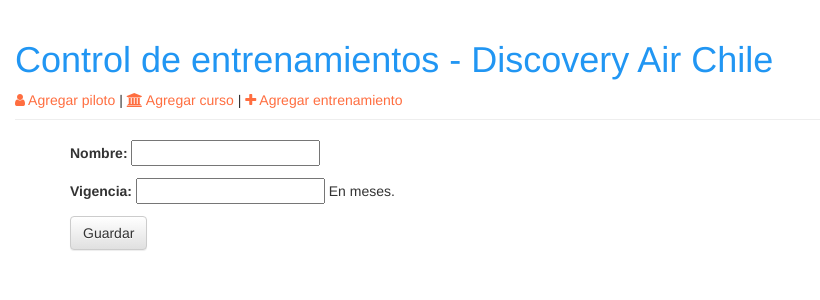
After one commit to Panchosama/training, a Django app: page /curso/new/ in a window 1280 px wide. The commit adds this page. Shown: the top 300 px of the page, without its empty margins (0-820 px from the left). Run offline with Django 3.2, Linux system fonts and the light colour scheme; some libraries are stand-ins or nearby versions.

Commit message:
Agregadas las plantillas y los formularios de llenado de tablas. Se inicia desarrollo de tabla general.

```diff
--- /dev/null
+++ b/training/forms.py
@@ -0,0 +1,21 @@
+from django import forms
+from .models import Entrenamiento, Piloto, Curso
+#from django.contrib.admin import widgets
+
+# Formulario Entrenamiento
+class EntrenamientoForm(forms.ModelForm):
+	class Meta:
+		model = Entrenamiento
+		fields = ("curso", "fecha", "piloto")
+
+# Formulario Piloto
+class PilotoForm(forms.ModelForm):
+	class Meta:
+		model = Piloto
+		fields = ('nombre','licencia')
+
+# Formulario Curso
+class CursoForm(forms.ModelForm):
+	class Meta:
+		model = Curso
+		fields = ('nombre', 'vigencia')
--- a/training/models.py
+++ b/training/models.py
@@ -44,15 +44,22 @@
 		return venc
 
 	def alerta(self):
+		dif=self.dif()
+		if dif > timezone.timedelta(days=31):
+			return "succ"
+		elif dif <= timezone.timedelta(days=30):
+			if dif > timezone.timedelta(days=1):
+				return "warn"
+			else:
+				return "dang"
+
+	def dif(self):
 		hoy=timezone.now().date()
 		ven=self.vencimiento()
+		return (ven-hoy)
 
-		if (ven-hoy) < timezone.timedelta(days=31):
-			return "warn"
-		elif (ven-hoy) < timezone.timedelta(0):
-			return "dang"
-		else:
-			return "succ"
+	# def ultimo(self):
+
 
 	# def vigencia(self):
 	# 	# Calculo el largo de la vigencia del curso, en días
--- a/training/templates/training/base.html
+++ b/training/templates/training/base.html
@@ -2,14 +2,19 @@
 <html>
 	<head>
 		<title>Sistema de control de formación</title>
-		<link rel="stylesheet" href="//maxcdn.bootstrapcdn.com/bootstrap/3.2.0/css/bootstrap.min.css">
-	    <link rel="stylesheet" href="//maxcdn.bootstrapcdn.com/bootstrap/3.2.0/css/bootstrap-theme.min.css">
+		<link rel="stylesheet" href="//maxcdn.bootstrapcdn.com/bootstrap/3.3.7/css/bootstrap.min.css">
+	    <link rel="stylesheet" href="//maxcdn.bootstrapcdn.com/bootstrap/3.3.7/css/bootstrap-theme.min.css">
+	    <link rel="stylesheet" href="//fontawesome.io/assets/font-awesome/css/font-awesome.css">
 	    <link rel="stylesheet" href="{% static 'css/training.css' %}">
 	</head>
 	<body>
 
 		<div class="page-header">
-			<h1><a href="/">Control de entrenamientos</a></h1>
+			<h1><a href="/">Control de entrenamientos - Discovery Air Chile</a></h1>
+
+			<a href="{% url 'piloto_new' %}"><span class="fa fa-user" aria-hidden="true"></span> Agregar piloto</a>  |
+			<a href="{% url 'curso_new' %}"><span class="fa fa-bank" aria-hidden="true"></span> Agregar curso</a>  |
+			<a href="{% url 'entrenamiento_new' %}"><span class="fa fa-plus" aria-hidden="true"></span> Agregar entrenamiento</a>
 		</div>
 
 		<div class="content container">
--- /dev/null
+++ b/training/templates/training/curso_new.html
@@ -0,0 +1,9 @@
+{% extends 'training/base.html' %}
+
+{% block content %}
+<form method="POST">{% csrf_token %}
+	{{form.as_p}}
+	<button type="submit" class="save btn btn-default">Guardar</button>
+</form>
+
+{% endblock %}
--- a/training/urls.py
+++ b/training/urls.py
@@ -6,4 +6,7 @@
 	url(r'^pilotos/$', views.piloto_list),
 	url(r'^piloto/(?P<pk>[0-9]+)/$', views.piloto_detail, name='piloto_detail'),
 	url(r'^cursos/$', views.curso_list),
+	url(r'^entrenamiento/new/$', views.entrenamiento_new, name='entrenamiento_new'),
+	url(r'^piloto/new/$', views.piloto_new, name='piloto_new'),
+	url(r'^curso/new/$', views.curso_new, name='curso_new'),
 ]
--- a/training/views.py
+++ b/training/views.py
@@ -3,10 +3,12 @@
 
 from django.shortcuts import render, get_object_or_404
 from .models import Piloto, Curso, Entrenamiento
+from .forms import EntrenamientoForm, PilotoForm, CursoForm
 
 # Create your views here.
 def index(request):
-	return render(request, 'training/index.html',{})
+	entrenamientos = Entrenamiento.objects.all()
+	return render(request, 'training/index.html',{'entrenamientos':entrenamientos})
 
 def piloto_list(request):
 	pilotos=Piloto.objects.filter(activo=True).order_by('nombre')
@@ -20,3 +22,15 @@
 def curso_list(request):
 	cursos=Curso.objects.all().order_by('nombre')
 	return render(request, 'training/curso_list.html',{'cursos':cursos})
+
+def entrenamiento_new(request):
+	form= EntrenamientoForm()
+	return render(request, 'training/entrenamiento_new.html', {'form':form})
+
+def piloto_new(request):
+	form= PilotoForm()
+	return render(request, 'training/piloto_new.html', {'form':form})
+
+def curso_new(request):
+	form= CursoForm()
+	return render(request, 'training/curso_new.html', {'form':form})
```
Also changed, not shown: training/templates/training/entrenamiento_new.html (added, +9 -0 lines), training/templates/training/index.html (+33 -2 lines), training/templates/training/piloto_detail.html (+4 -4 lines), training/templates/training/piloto_new.html (added, +9 -0 lines), training/templates/training/entrenamiento_detail.html (added).
